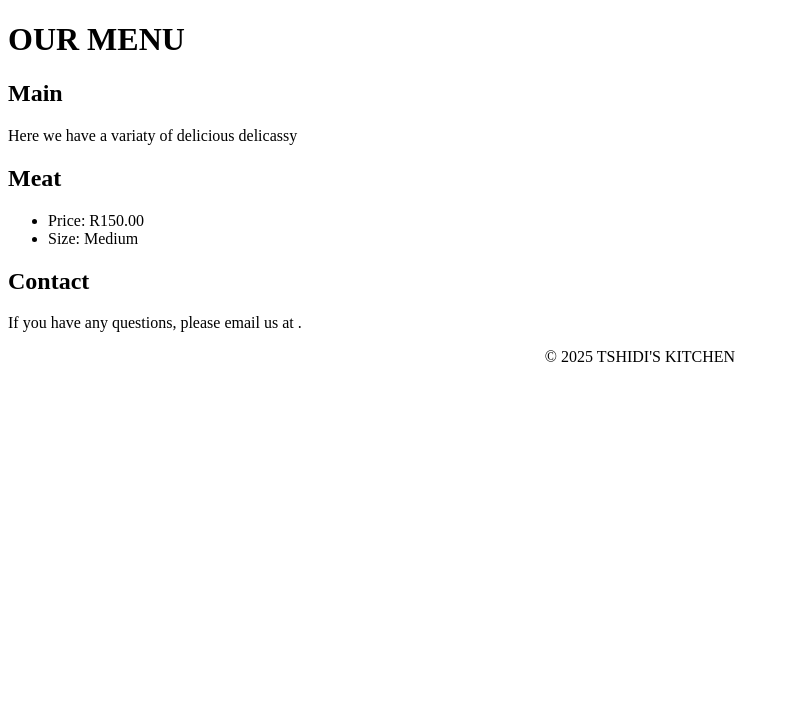
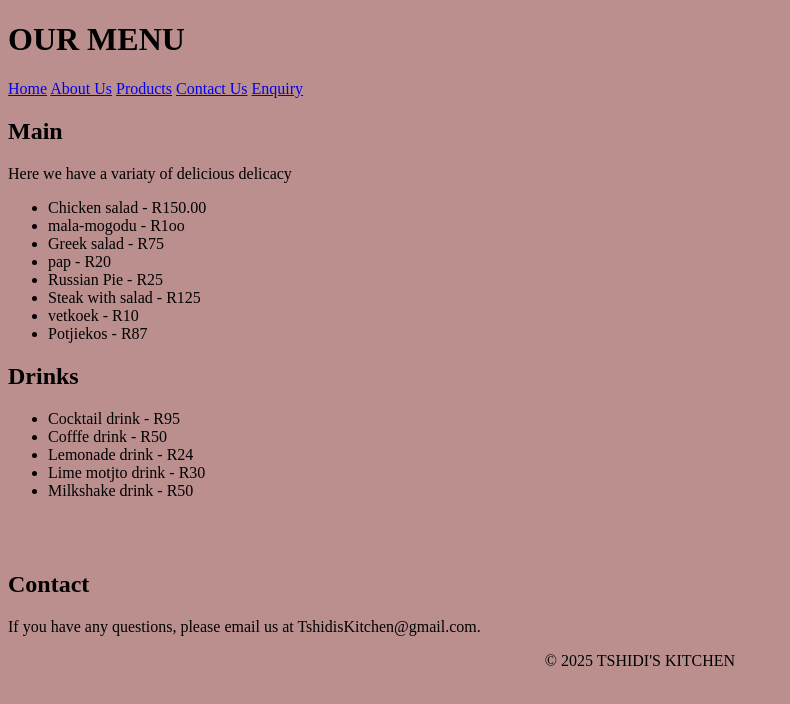
Before and after one commit to Umknowingly/Tshidi-s-Kitchen, a plain HTML site: page pages/products.html in a window 1280 px wide. Shown: the whole page, without its empty margins (0-790 px from the left). Drawn offline with Linux system fonts and the light colour scheme.

Commit message:
now2.0
now

```diff
--- a/pages/products.html
+++ b/pages/products.html
@@ -5,24 +5,51 @@
     <meta name="viewport" content="width=device-width, initial-scale=1.0">
     <title>Document</title>
 </head>
-<body>
+<body style="background-color: rosybrown;">
+    <header>
         <h1>OUR MENU</h1>
-    <header>
+        <nav>
+            <a href="../index.html">Home</a>
+            <a href="./about.html">About Us</a>
+            <a href="./products.html">Products</a>
+            <a href="./contact.html">Contact Us</a>
+            <a href="./enquiry.html">Enquiry</a>
+        </nav>
+    </header>
     <main>
         <section>
             <h2>Main</h2>
-            <p>Here we have a variaty of delicious delicassy</p>
+            <p>Here we have a variaty of delicious delicacy</p>
         </section>
         <section>
-            <h2>Meat</h2>
             <ul>
-                <li>Price: R150.00</li>
-                <li>Size: Medium</li>
+                <li>Chicken salad - R150.00</li>
+                <li>mala-mogodu - R1oo</li>
+                <li>Greek salad - R75</li>
+                <li>pap - R20</li>
+                <li>Russian Pie - R25</li>
+                <li>Steak with salad - R125</li>
+                <li>vetkoek - R10</li>
+                <li>Potjiekos - R87 </li>
             </ul>
         </section>
         <section>
+            <h2>Drinks</h2>
+        </section>
+        <section>
+            <ul>
+               <li>Cocktail drink - R95</li>
+               <li>Cofffe drink - R50</li>
+               <li>Lemonade drink - R24</li>
+               <li>Lime motjto drink - R30</li>
+               <li>Milkshake drink - R50</li>
+            </ul>
+        </section>
+        <br>
+        <br>
+        <section>
             <h2>Contact</h2>
-            <p>If you have any questions, please email us at <a href="TshidisKitchen@gmail.com"></a>.</p>
+            <p>If you have any questions, please email us at TshidisKitchen@gmail.com.</p>
         </section>
     </main>
     <footer>
```
Also changed, not shown: index.html (+10 -4 lines), pages/about.html (+7 -0 lines), pages/contact.html (+35 -16 lines), pages/enquiry.html (+13 -1 lines).
